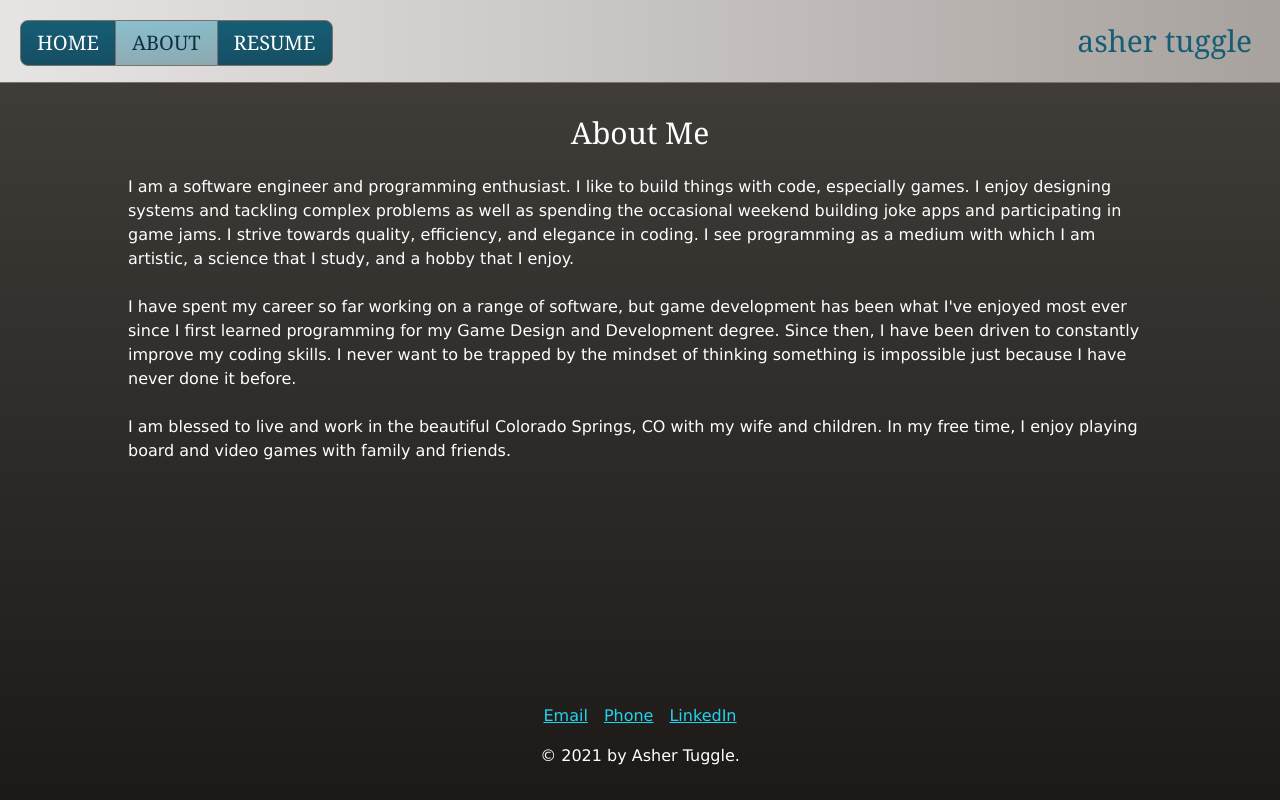
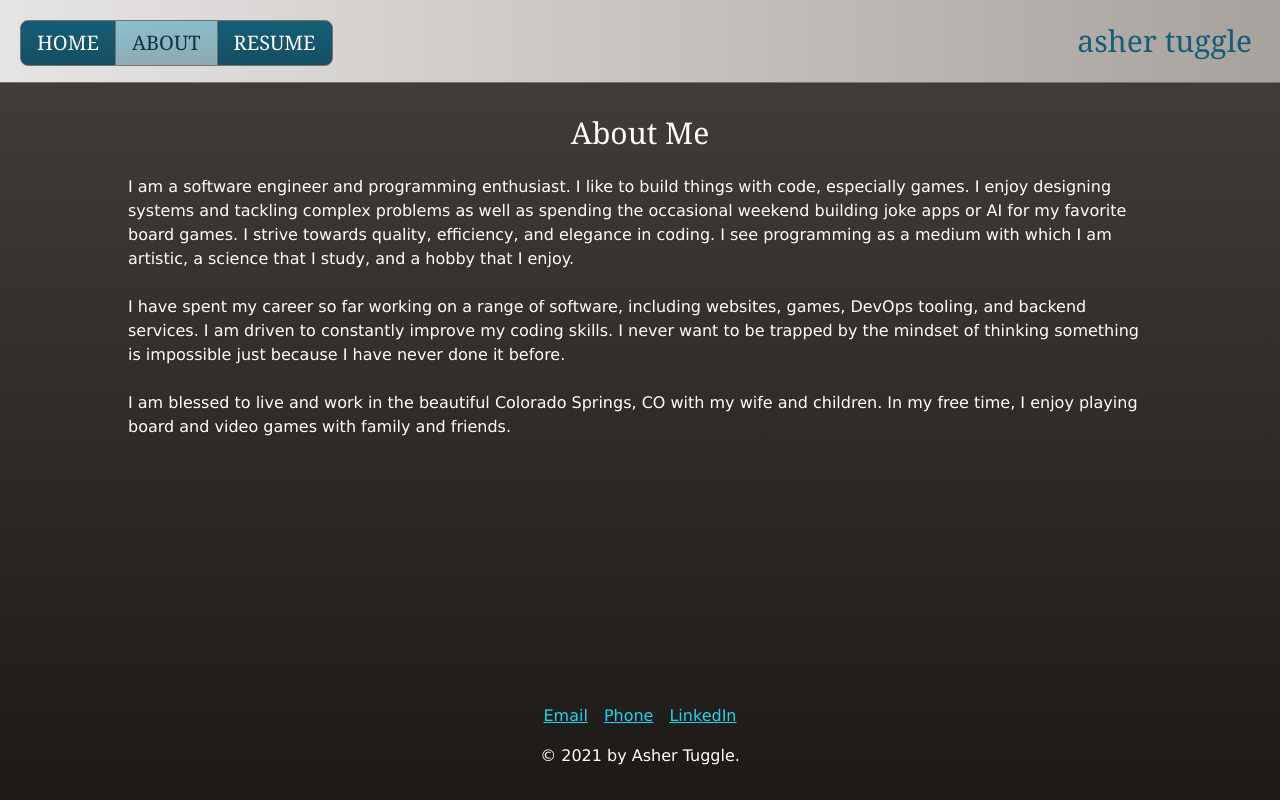
Before and after one commit to awesomeunleashed/portfolio-site, a React app: page /about in a window 1280 px wide. Built offline with nearby package versions, Linux system fonts and the light colour scheme.

Commit message:
about wording update

```diff
--- a/src/Components/Pages/About.tsx
+++ b/src/Components/Pages/About.tsx
@@ -10,18 +10,17 @@ const About = () => {
         I am a software engineer and programming enthusiast. I like to build
         things with code, especially games. I enjoy designing systems and
         tackling complex problems as well as spending the occasional weekend
-        building joke apps and participating in game jams. I strive towards
+        building joke apps or AI for my favorite board games. I strive towards
         quality, efficiency, and elegance in coding. I see programming as a
         medium with which I am artistic, a science that I study, and a hobby
         that I enjoy.
       </p>
       <p>
-        I have spent my career so far working on a range of software, but game
-        development has been what I&apos;ve enjoyed most ever since I first
-        learned programming for my Game Design and Development degree. Since
-        then, I have been driven to constantly improve my coding skills. I never
-        want to be trapped by the mindset of thinking something is impossible
-        just because I have never done it before.
+        I have spent my career so far working on a range of software, including
+        websites, games, DevOps tooling, and backend services. I am driven to
+        constantly improve my coding skills. I never want to be trapped by the
+        mindset of thinking something is impossible just because I have never
+        done it before.
       </p>
       <p>
         I am blessed to live and work in the beautiful Colorado Springs, CO with
```
